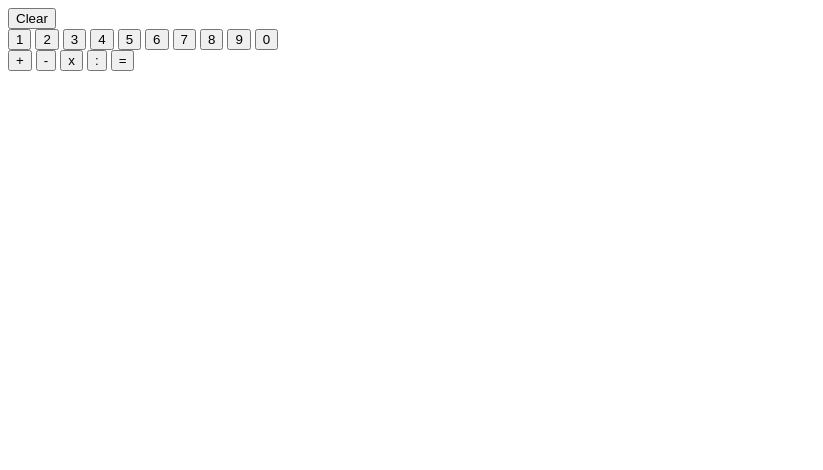
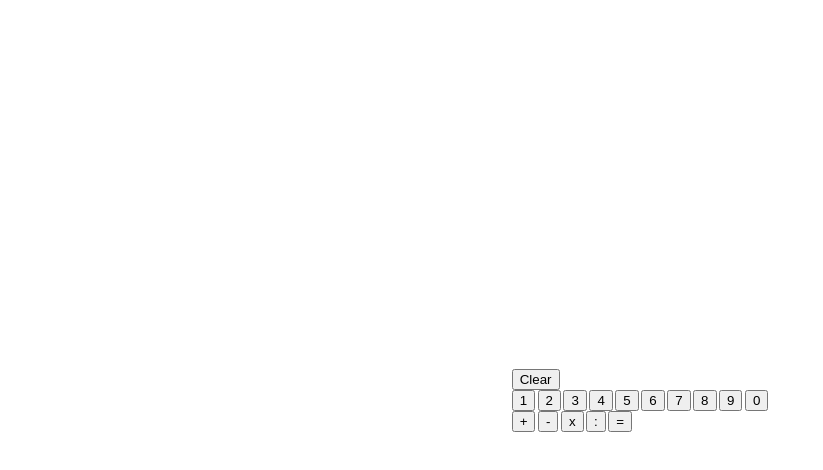
Before and after one commit to Valdemarcheck/Calculator, a plain HTML site: page index.html in a window 1280 px wide. Shown: the whole page, without its empty margins (0-823 px from the left). Drawn offline with Linux system fonts and the light colour scheme.

Commit message:
Center the calculator on the page

```diff
--- a/styles.css
+++ b/styles.css
@@ -1,3 +1,16 @@
-h1 {
-    color: red;
+* {
+    box-sizing: border-box;
 }
+
+html {
+    font-size: 10px;
+}
+
+body {
+    margin: 0;
+    padding: 0;
+    height: 100vh;
+    display: flex;
+    align-items: center;
+    justify-content: center;
+}
```
